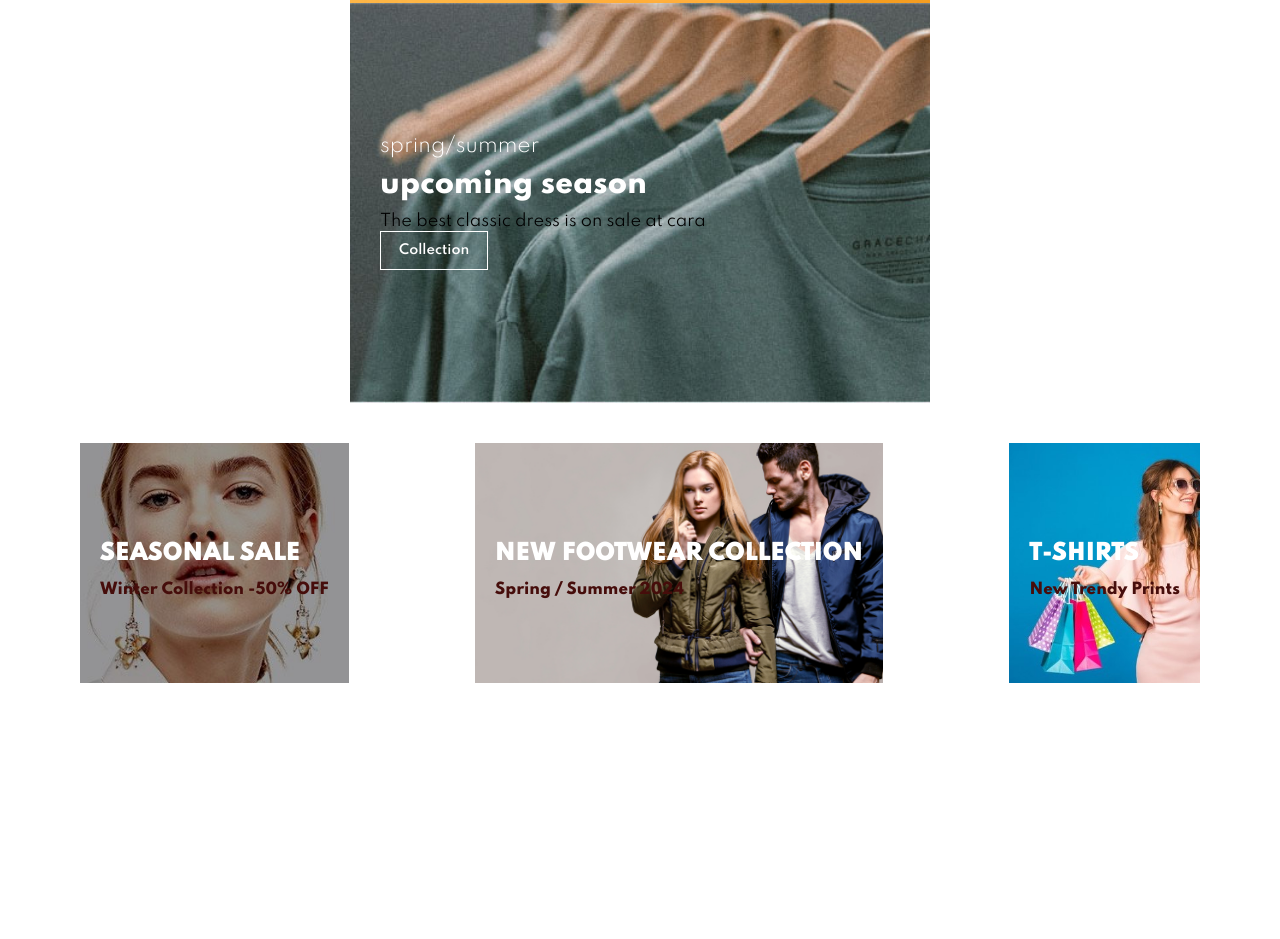
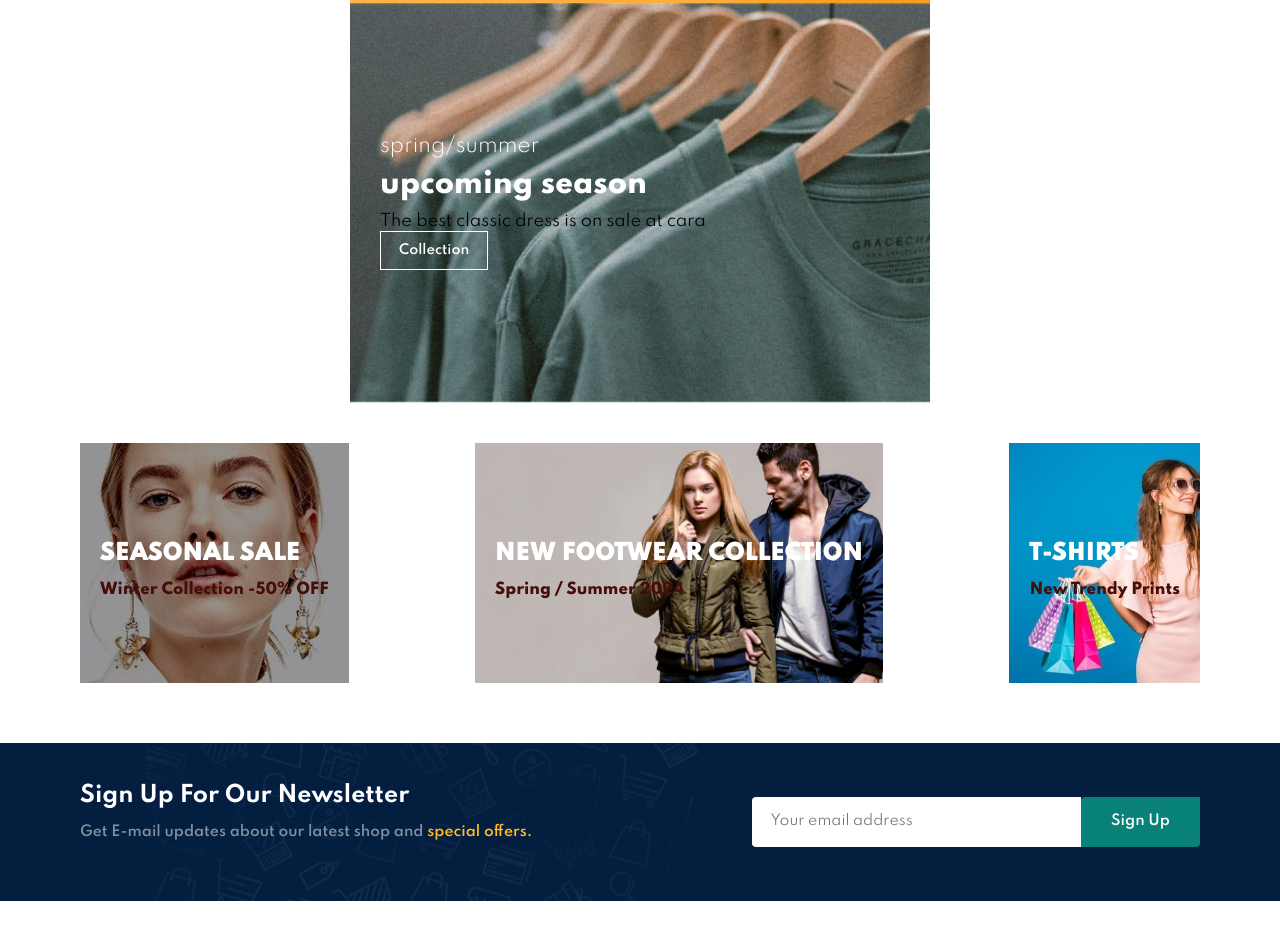
Before and after one commit to patrickNwafo/E-commerce-project, a plain HTML site: page index.html in a window 1280 px wide. Shown: the part 3947-4886 px from the top of the page. Before the commit the page ends 4650 px from the top, so only its background shows below. Drawn offline with Linux system fonts and the light colour scheme.

Commit message:
newsletter section

```diff
--- a/index.html
+++ b/index.html
@@ -370,7 +370,16 @@
         </div>
     </section>
 
-    <section></section>
+    <section id="newsletter" class="section-p1 section-m1">
+        <div class="newstext">
+            <h4>Sign Up For Our Newsletter</h4>
+            <p>Get E-mail updates about our latest shop and <span>special offers.</span></p>
+        </div>
+        <div class="form">
+            <input type="text" placeholder="Your email address">
+            <button class="normal">Sign Up</button>
+        </div>
+    </section>
 
 
     <script src="script.js"></script>
--- a/style.css
+++ b/style.css
@@ -409,3 +409,55 @@ body {
     font-weight: 800;
     font-size: 15px;
 }
+
+#newsletter {
+    display: flex;
+    justify-content: space-between;
+    flex-wrap: wrap;
+    align-items: center;
+    background-image: url("img/banner/b14.png");
+    background-repeat: no-repeat;
+    background-position: 20% 30%;
+    background-color: #041e40;
+}
+
+#newsletter h4 {
+    font-size: 22px;
+    font-weight: 700;
+    color: #fff;
+}
+
+#newsletter p {
+    font-size: 14px;
+    font-weight: 600;
+    color: #818ea0;
+}
+
+#newsletter p span {
+    color: #ffbd27;
+}
+
+#newsletter .form {
+    display: flex;
+    width: 40%;
+}
+
+#newsletter input {
+    height: 3.125rem;
+    padding: 0 1.25em;
+    font-size: 14px;
+    width: 100%;
+    border: 1px solid transparent;
+    border-radius: 4px;
+    outline: none;
+    border-top-right-radius: 0;
+    border-bottom-right-radius: 0;
+}
+
+#newsletter button {
+    background-color: #088178;
+    color: #fff;
+    white-space: nowrap;
+    border-top-right-radius: 0;
+    border-bottom-left-radius: 0;
+}
```
